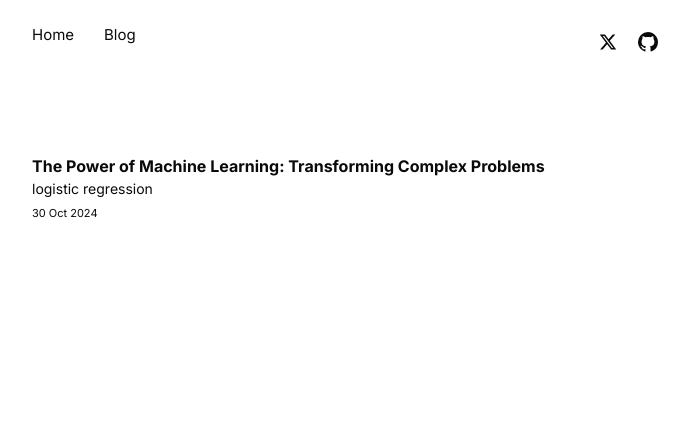
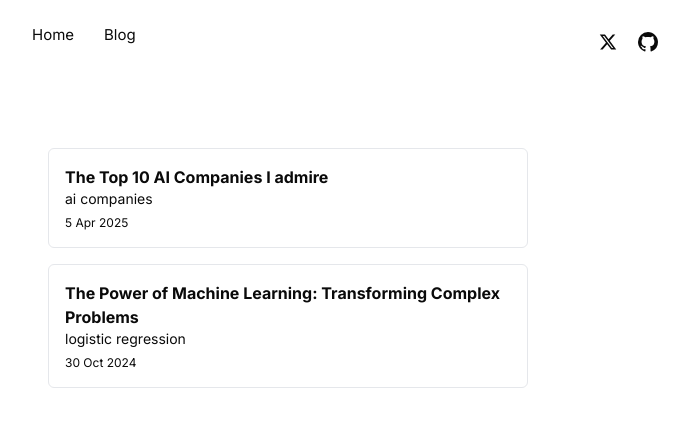
Before and after one commit to Nnamaka/site, a Next.js app: page /blog in a window 1280 px wide. Shown: the top 426 px of the page, without its empty margins (295-984 px from the left). Built offline with nearby package versions, Linux system fonts and the light colour scheme.

Commit message:
added loader and a new post of 10 ai companies I like

```diff
--- /dev/null
+++ b/app/blog/components/BlogClient.jsx
@@ -0,0 +1,46 @@
+// app/blog/components/BlogClient.jsx - Client Component
+"use client";
+
+import { useState } from "react";
+import { useRouter } from "next/navigation";
+import { Loader2 } from "lucide-react";
+
+// Create a loader component
+const LoaderOverlay = () => (
+  <div className="fixed inset-0 flex items-center justify-center z-50">
+    <div className="absolute inset-0 bg-black bg-opacity-50 backdrop-blur-sm"></div>
+    <div className="relative z-10 flex flex-col items-center">
+      <Loader2 className="h-4 w-4 animate-spin" />
+      {/* <span className="text-white mt-2">Loading...</span> */}
+    </div>
+  </div>
+);
+
+export default function BlogClient({ blogPosts }) {
+  const [isLoading, setIsLoading] = useState(false);
+  const router = useRouter();
+
+  const handleNavigation = (slug) => {
+    setIsLoading(true);
+    router.push(`/blog/${slug}`);
+  };
+
+  return (
+    <>
+      {isLoading && <LoaderOverlay/>}
+      <div className="flex-col mt-16 w-full max-w-xs sm:max-w-md md:max-w-lg space-y-4 px-4">
+        {blogPosts.map((post) => (
+          <div
+            key={post.slug}
+            onClick={() => handleNavigation(post.slug)}
+            className="p-4 border border-gray-200 rounded-md hover:shadow-md cursor-pointer transition-all"
+          >
+            <p className="font-bold">{post.frontMatter.title}</p>
+            <p className="text-sm">{post.slug.replace(/-/g, " ")}</p>
+            <p className="text-xs mt-1.5">{post.frontMatter.date}</p>
+          </div>
+        ))}
+      </div>
+    </>
+  );
+}
--- a/app/blog/page.tsx
+++ b/app/blog/page.tsx
@@ -1,20 +1,8 @@
-import Link from 'next/link'
+import BlogClient from "./components/BlogClient";
 import { getPosts } from "./utils/getPost";
 
 export default async function blog() {
   const blogPosts = await getPosts();
 
-  return (
-    <div className="flex-col mt-[70px] w-[337px] sm:w-[536px] md:w-[706px]">
-      {
-        blogPosts.map( post => (
-          <Link key={post.slug} href={'blog/' + post.slug}>
-            <p className="font-bold">{post.frontMatter.title}</p>
-            <p className="text-[14px]">{post.slug.replace(/-/g, " ")}</p>
-            <p className="text-[11px] mt-[6px]">{post.frontMatter.date}</p>
-          </Link>
-        ))
-      }
-    </div>
-  );
+  return <BlogClient blogPosts={blogPosts} />;
 }
--- /dev/null
+++ b/app/blog/posts/ai-companies.mdx
@@ -0,0 +1,28 @@
+---
+title: "The Top 10 AI Companies I admire"
+date: "5 Apr 2025"
+author: "Nnamaka Dike"
+tags: ["web development", "ai companies", "future"]
+---
+
+# The Top 10 AI Companies I admire
+
+OpenAI
+
+Anthropic
+
+Hugging Face
+
+Dataiku
+
+Zapier
+
+RunPod
+
+Fusemachines
+
+Mindrift
+
+Sigma.AI
+
+Provectus
```
